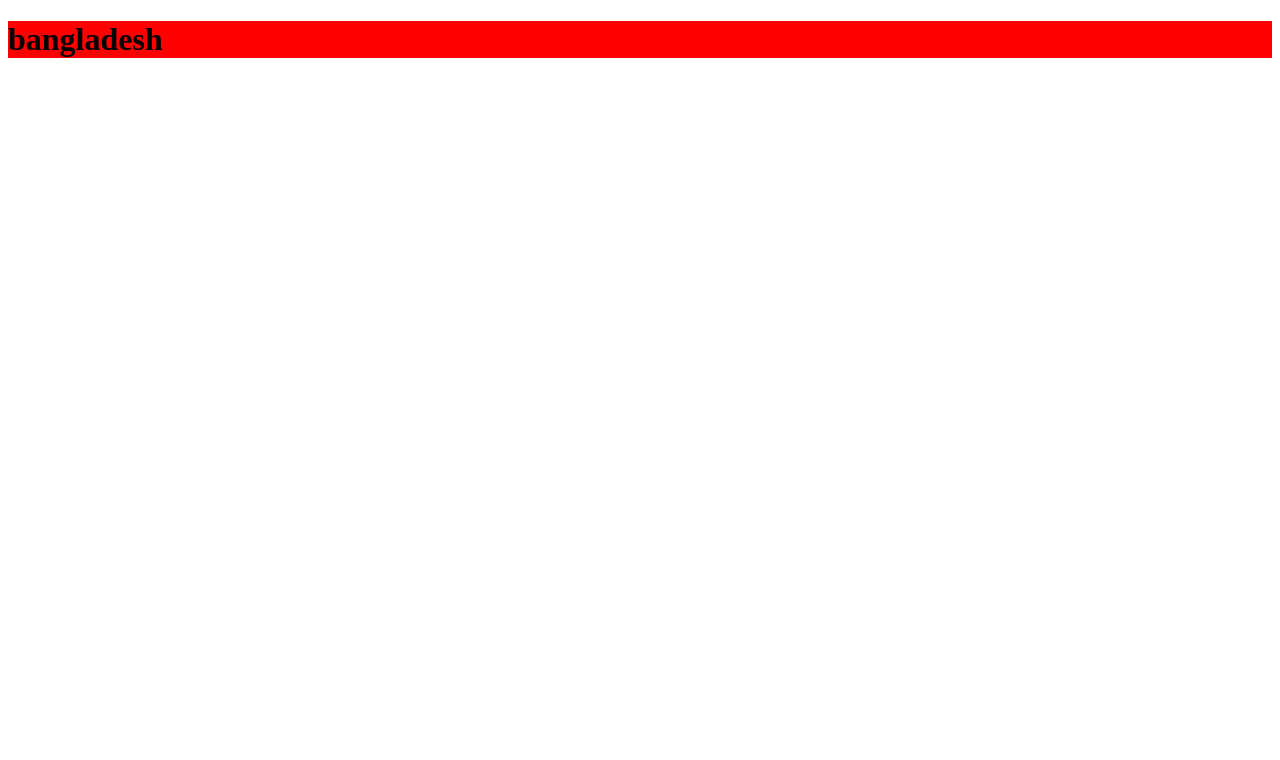
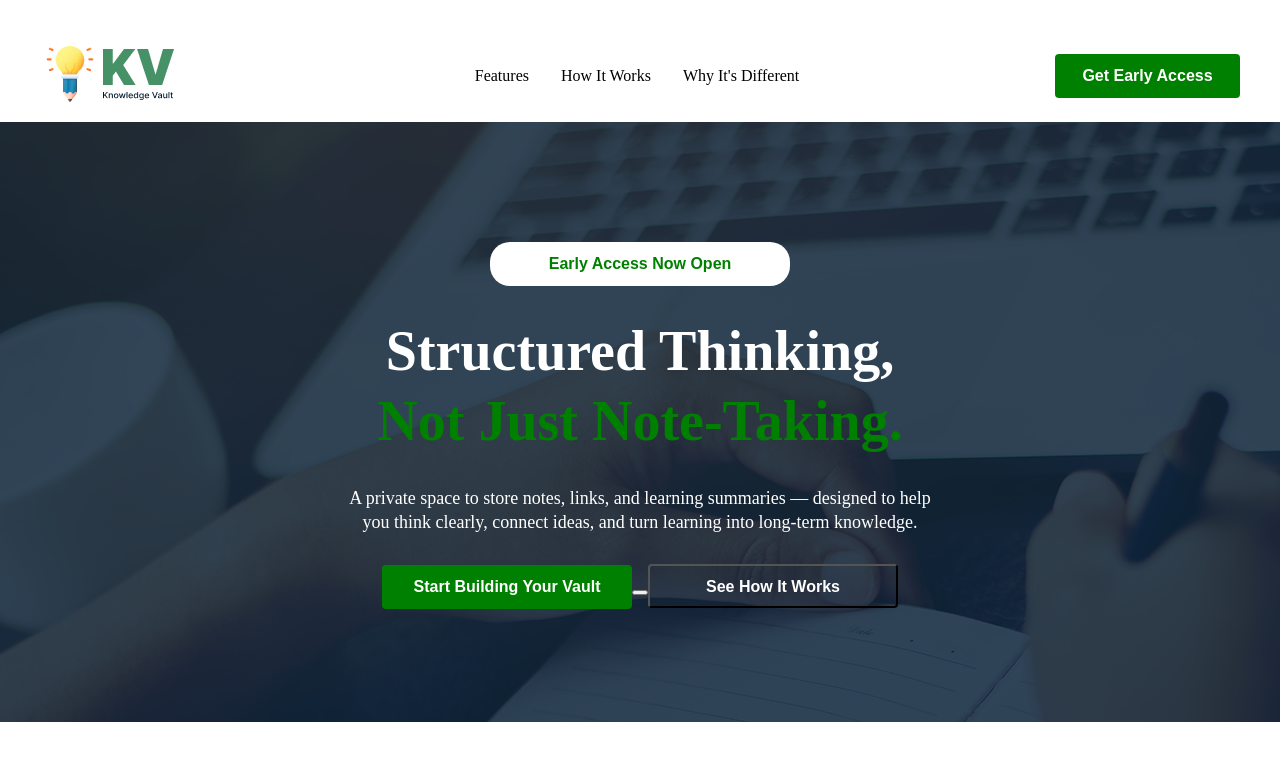
Before and after one commit to Ashraful193413/my-first-assignment, a plain HTML site: page index.html in a window 1280 px wide. Drawn offline with Linux system fonts and the light colour scheme.

Commit message:
added header section

```diff
--- a/index.html
+++ b/index.html
@@ -7,6 +7,39 @@
     <link rel="stylesheet" href="style.css">
 </head>
 <body>
-    <h1>bangladesh</h1>
+       <header>
+        <nav>
+            <div class="nav-logo">
+                <img src="./assets/logo-navbar.png" alt="nav-bar photo">
+            </div>
+            <ul class="nav-menu">
+                <li><a href="">Features</a></li>
+                <li><a href="">How It Works</a></li>
+                <li><a href="">Why It's Different</a></li>
+            </ul>
+            <div class="btn">
+                <button>Get Early Access</button>
+            </div>
+        </nav>
+
+        <section id="hero">
+            <div class="hero-container">
+                <div class="btn-2">
+                    <button>Early Access Now Open</button>
+                </div>
+                <h1>
+                    Structured Thinking, <br>
+                    <span class="accent">Not Just Note-Taking.</span>
+                </h1>
+                <p>A private space to store notes, links, and learning summaries — designed to
+                    help you think clearly, connect ideas, and turn learning into long-term knowledge.</p>
+
+                    <button class="btn-3">Start Building Your Vault <i class="fa-solid fa-arrow-right"></i><button>
+                    <button class="btn-4"><i class="fa-solid fa-play"></i> See How It Works</button>
+
+
+            </div>
+        </section>
+    </header>
 </body>
 </html>
--- a/style.css
+++ b/style.css
@@ -1,3 +1,126 @@
-h1{
-    background-color: red;
+*{
+    margin: 0;
+    padding-top: 0;
 }
+header{
+    margin-top: 30px;
+    /* background: url(./assets/hero-bg.png); */
+}
+
+
+.inter-fonts{
+  font-family: "Inter", sans-serif;
+  font-optical-sizing: auto;
+}
+nav{
+    display: flex;
+    width: 1200px;
+    max-width: 1600px;
+    height: 92px;
+    margin: 0 auto;
+    justify-content: space-between;
+    align-items: center;
+}
+nav .nav-logo img{
+    width: 139px;
+    height: 60px;
+}
+.nav-menu{
+    display: flex;
+    list-style-type: none;
+    gap: 32px;
+    font-size: 16px;
+    text-align: center;
+
+
+
+}
+.nav-menu li a{
+    text-decoration: none;
+    color: black;
+}
+.btn button{
+    width: 185px;
+    height: 44px;
+    padding: 12px 16px;
+    background-color: green;
+    color: white;
+    font-size: 16px;
+    font-weight: 600;
+    border: none;
+    border-radius: 04px;
+    cursor: pointer;
+}
+.btn button:hover{
+    background-color: rgb(75, 46, 46);
+    color: rgb(122, 73, 174);
+    font-size: 18px;
+
+}
+#hero{
+    height: 600px;
+    background: url(./assets/hero-bg.png);
+}
+.hero-container{
+    width: 585px;
+    height: 250px;
+    padding: 20px;
+    margin: 0 auto;
+    text-align: center;
+}
+.hero-container .btn-2 button{
+    margin-top: 100px;
+    background-color: white;
+    color: green;
+    width: 300px;
+    height: 44px;
+    padding: 12px 16px;
+    font-size: 16px;
+    font-weight: 600;
+    border: none;
+    border-radius: 20px;
+}
+.hero-container h1 {
+    color: white;
+    font-size: 3.5rem;
+    font-weight: 800;
+    line-height: 70px;
+    margin: 30px 0;
+
+}
+.hero-container h1 .accent{
+    color: green;
+}
+.hero-container p{
+    color: white;
+    font-size: 18px;
+    font-weight: 400;
+    line-height: 24px;
+    text-align: center;
+}
+.hero-container .btn-3{
+    width: 250px;
+    height: 44px;
+    padding: 12px 16px;
+    background-color: green;
+    color: white;
+    font-size: 16px;
+    font-weight: 600;
+    border: none;
+    border-radius: 04px;
+    cursor: pointer;
+    margin-top: 30px;
+}
+.hero-container .btn-4{
+    width: 250px;
+    height: 44px;
+    padding: 12px 16px;
+    background-color: rgba(0, 0, 0, 0);
+    color: white;
+    font-size: 16px;
+    font-weight: 600;
+    border: 1x solid white;
+    border-radius: 04px;
+    cursor: pointer;
+    margin-top: 30px;
+}
```
